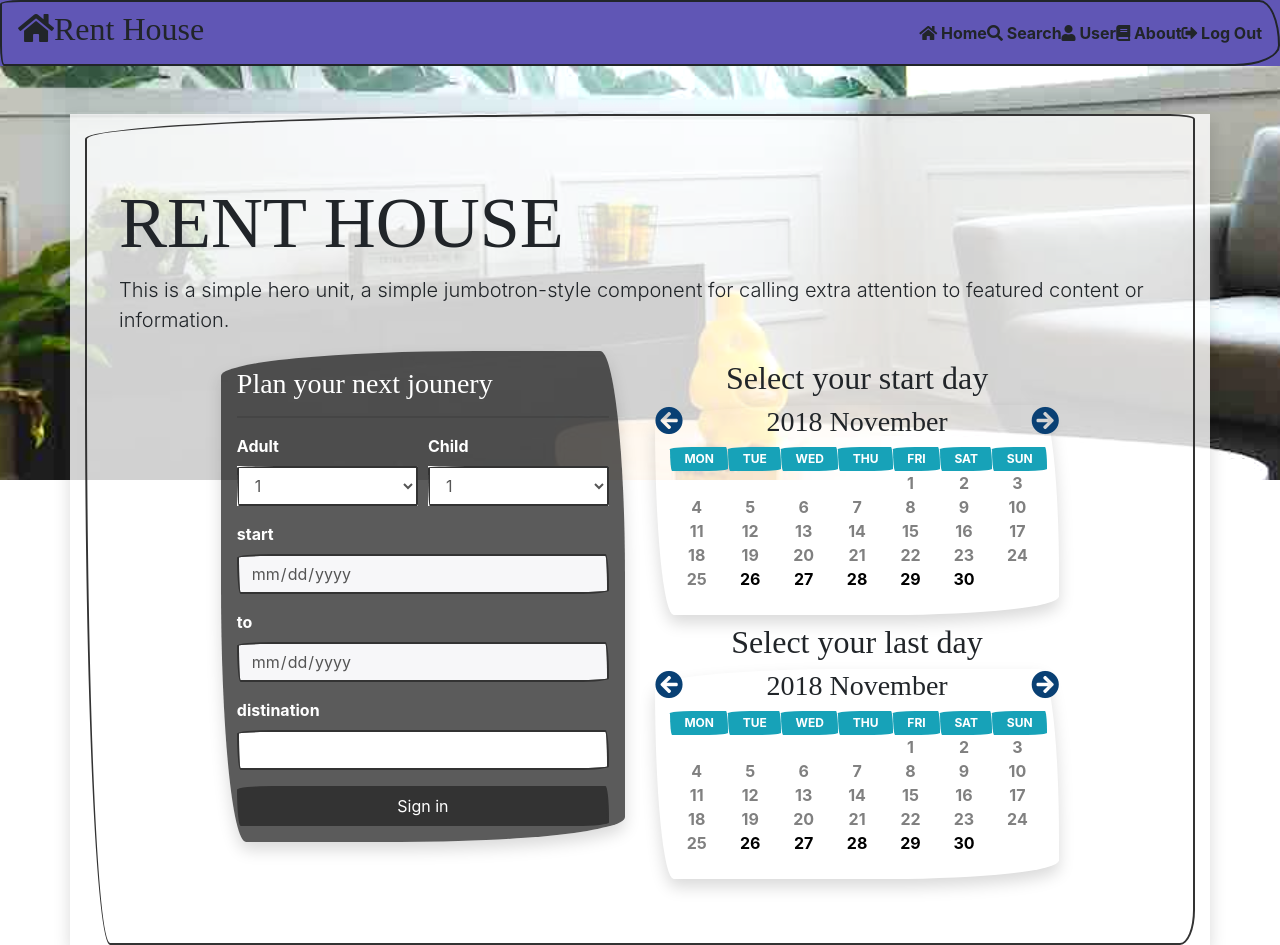
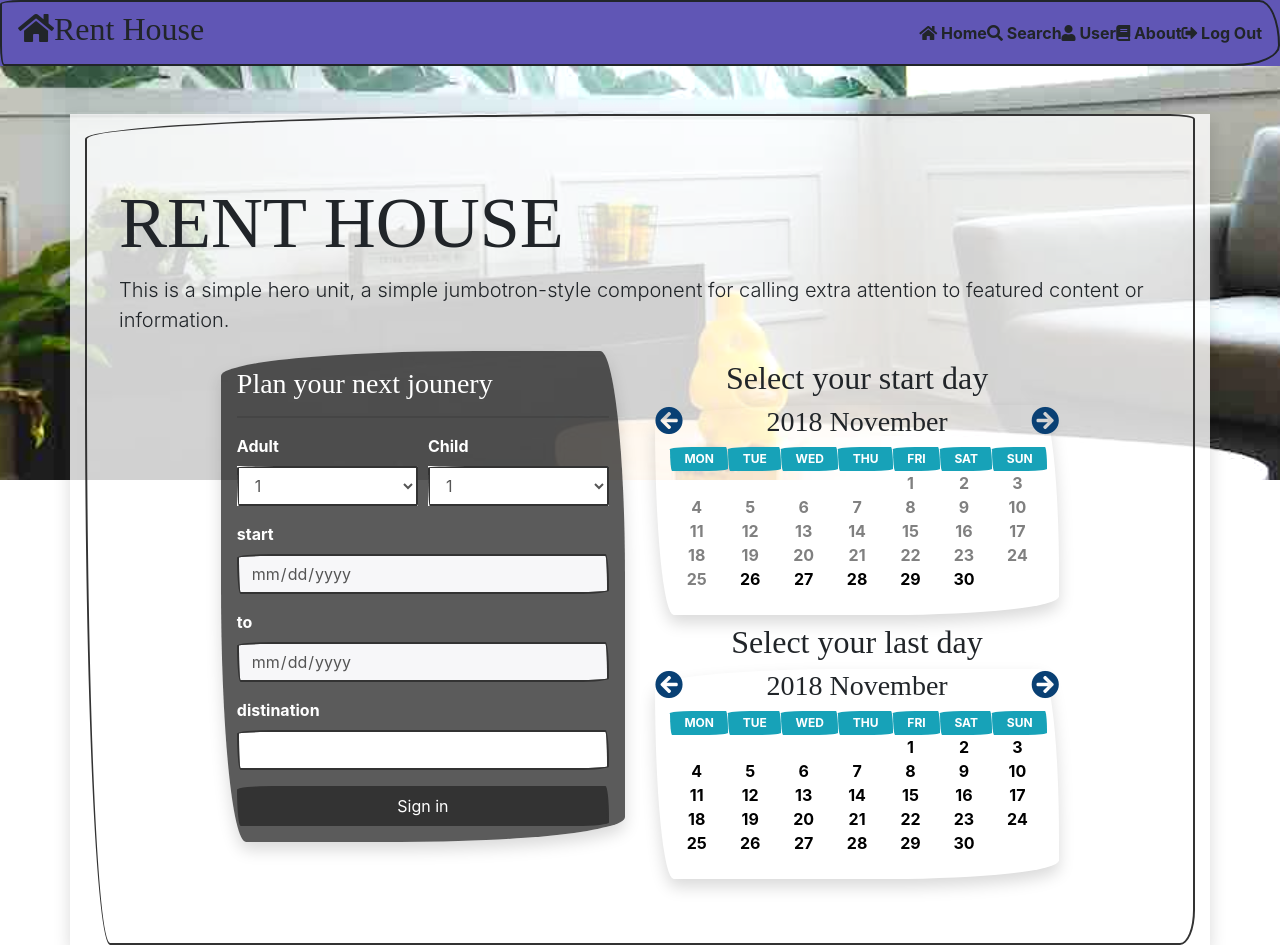
Before and after one commit to gitgeorgec/rent-house, a React (Create React App) app: page / in a window 1280 px wide. Built offline with nearby package versions, Linux system fonts and the light colour scheme; a web font is replaced by a local one.

Commit message:
update_calender

```diff
--- a/src/component/calender2.js
+++ b/src/component/calenderTwo.js
@@ -3,13 +3,12 @@ const month_olympic = [31,29,31,30,31,30,31,31,30,31,30,31];
 const month_normal = [31,28,31,30,31,30,31,31,30,31,30,31];
 const monthName =["January","Febrary","March","April","May","June","July","Auguest","September","October","November","December"];
 
-class Calender extends Component {
+class CalenderTwo extends Component {
 	constructor(props){
 		super(props)
 		this.state={
 			showYear:"",
 			showMonth:"",
-			showDate:"",
 			today:"",
 			dateData:[],
 			dataIndicate:0
@@ -17,17 +16,19 @@ class Calender extends Component {
 	}
 
 	componentWillMount(){
+		console.log("willmount")
 		let time = new Date()
+		let dates = this.addMonthDate(time.getFullYear(), time.getMonth())
 		this.setState({
 			showYear: time.getFullYear(),
 			showMonth: time.getMonth(),
 			showDate: time.getDate(),
-			today:time.getTime()
+			today:time.getTime(),
+			dateData:dates
 		})
 	}
 
 	componentDidMount(){
-		this.renderDate(this.state.showYear, this.state.showMonth)
 	}
 
 	componentWillUpdate(){
@@ -51,16 +52,16 @@ class Calender extends Component {
 		return new Date(year,month,i)
 	}
 
-	renderDate(year, month, selectDay){
-    let totalDate = this.getMonthDate(year,month)
+	renderDate2(year, month, selectDay){
+    	let MonthDate = this.getMonthDate(year,month)
 		let startDay = this.getStartWeekDay(year, month)
-		let leaveDay = 42-startDay-totalDate
+		let leaveDay = 42-startDay-MonthDate
 		let today = this.state.today
 		let arr = this.state.dateData.splice("")
 		for(let i=0; i< startDay; i++){
 			arr.push(<div className="text-center" style={{width:"70px",color:"rgba(0,0,0,0)"}} key={i}>0</div>)
 		}
-		for(let i=0; i< totalDate; i++){
+		for(let i=0; i< MonthDate; i++){
 			if(today<this.getdateTime(year, month,i)){
 				arr.push(
 				<div
@@ -84,7 +85,7 @@ class Calender extends Component {
 		}
 
 		for(let i=0; i<leaveDay; i++){
-			arr.push(<div className="text-center" style={{width:"70px",color:"rgba(0,0,0,0)"}} key={totalDate+startDay+i}>00</div>)
+			arr.push(<div className="text-center" style={{width:"70px",color:"rgba(0,0,0,0)"}} key={MonthDate+startDay+i}>00</div>)
 		}
 		this.setState({
 			showYear:year,
@@ -94,13 +95,64 @@ class Calender extends Component {
 		})
 	}
 
-	handlePrev(){
-		this.state.showMonth>1?this.renderDate(this.state.showYear, this.state.showMonth-1):this.renderDate(this.state.showYear-1, 11)
+	addMonthDate(year, month){
+		let arr = this.state.dateData.splice("")
+		let monthDate = this.getMonthDate(year,month)
+		let startDay = this.getStartWeekDay(year, month)
+		let leaveDay = 42-startDay-monthDate
+		for(let i=0; i< startDay; i++){
+			arr.push({year,month,monthDate:-1,select:false})
+		}
+		for(let i=0; i<monthDate;i++){
+			arr.push({year,month,monthDate:i,select:false})
+		}
+		for(let i=0; i<leaveDay; i++){
+			arr.push({year,month,monthDate:-1,select:false})
+		}
+		return arr
+	}
+
+	renderDate(year, month,Indicate){
+		let dates = this.addMonthDate(year, month)
+		this.setState({
+			showYear:year,
+			showMonth:month,
+			dateData:dates,
+			dataIndicate:Indicate
+		})
+	}
+	createElem(idx){
+		let date = this.state.dateData
+		let startIdx = idx*42
+		console.log(idx)
+		let arr=[]
+		for(let i=startIdx;i<startIdx+42;i++){
+			if(date[i].monthDate+1!==0){
+				arr.push(<div className="text-center" style={{width:"70px",color:"rgba(0,0,0)"}} key={i}>{date[i].monthDate+1}</div>)
+			}else{
+				arr.push(<div className="text-center" style={{width:"70px",color:"rgba(0,0,0,0)"}} key={i}>{date[i].monthDate+1}</div>)
+			}
+		}
+		console.log(arr)
+		return arr
 	}
 
 	handleNext(){
-		this.state.showMonth<11?this.renderDate(this.state.showYear, this.state.showMonth+1):this.renderDate(this.state.showYear+1, 0)
+		if(this.state.showMonth<11){
+			this.renderDate(this.state.showYear, this.state.showMonth+1,this.state.dataIndicate +1)
+		}else{
+			this.renderDate(this.state.showYear+1, 0,this.state.dataIndicate+1)
+		}
 	}
+
+	handlePrev(){
+		if(this.state.showMonth>1){
+			this.renderDate(this.state.showYear, this.state.showMonth-1,this.state.dataIndicate -1)
+		}else{
+			this.renderDate(this.state.showYear-1, 11,this.state.dataIndicate -1)
+		}
+	}
+
 
 
 	render() {
@@ -127,16 +179,16 @@ class Calender extends Component {
 					<div className="badge badge-info">SUN</div>
 				</div>
 				<div className="col-12 d-flex flex-column">
-					<div className="d-flex justify-content-around">{this.state.dateData.filter((date,i)=>i<7)}</div>
-					<div className="d-flex justify-content-around">{this.state.dateData.filter((date,i)=>i>6&&i<14)}</div>
-					<div className="d-flex justify-content-around">{this.state.dateData.filter((date,i)=>i>13&&i<21)}</div>
-					<div className="d-flex justify-content-around">{this.state.dateData.filter((date,i)=>i>20&&i<28)}</div>
-					<div className="d-flex justify-content-around">{this.state.dateData.filter((date,i)=>i>27&&i<35)}</div>
-					<div className="d-flex justify-content-around">{this.state.dateData.filter((date,i)=>i>34&&i<42)}</div>
+					<div className="d-flex justify-content-around">{this.createElem(this.state.dataIndicate).filter((date,i)=>i<7)}</div>
+					<div className="d-flex justify-content-around">{this.createElem(this.state.dataIndicate).filter((date,i)=>i>6&&i<14)}</div>
+					<div className="d-flex justify-content-around">{this.createElem(this.state.dataIndicate).filter((date,i)=>i>13&&i<21)}</div>
+					<div className="d-flex justify-content-around">{this.createElem(this.state.dataIndicate).filter((date,i)=>i>20&&i<28)}</div>
+					<div className="d-flex justify-content-around">{this.createElem(this.state.dataIndicate).filter((date,i)=>i>27&&i<35)}</div>
+					<div className="d-flex justify-content-around">{this.createElem(this.state.dataIndicate).filter((date,i)=>i>34&&i<42)}</div>
 				</div>
 			</div>
 		);
 	}
 }
 
-export default Calender;
+export default CalenderTwo;
--- a/src/component/jumbotron.js
+++ b/src/component/jumbotron.js
@@ -1,6 +1,7 @@
 import React, { Component } from 'react';
 import MainFrom from './mainform'
 import Calender from "../component/calender"
+import CalenderTwo from "../component/calenderTwo"
 class Jumbo extends Component {
 
 	render(){
@@ -18,7 +19,7 @@ class Jumbo extends Component {
 							<h2 className="text-center m-2">Select your start day</h2>
 							<Calender />
 							<h2 className="text-center m-2">Select your last day</h2>
-							<Calender />
+							<CalenderTwo />
 						</div>
 					</div>
 				</div>
```
